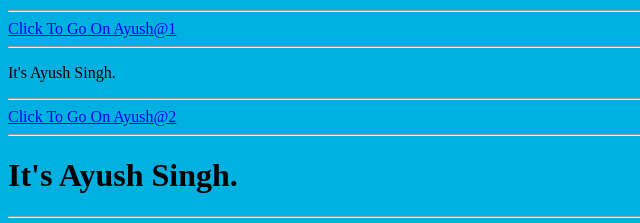
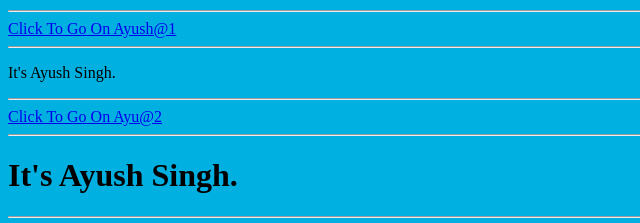
Before and after one commit to AyushSingh05991/AyushSingh05991, a plain HTML site: page index.html in a window 1280 px wide. Shown: the part 1274-1497 px from the top of the page, 0-640 px from the left. Drawn offline with Linux system fonts and the light colour scheme.

Commit message:
Update index.html

```diff
--- a/index.html
+++ b/index.html
@@ -12,7 +12,7 @@
     It's Ayush Singh.
   </p>
   <hr>
-  <a href ="/Ayush@2.html">Click To Go On Ayush@2</a>
+  <a href ="/Ayush@2.html">Click To Go On Ayu@2</a>
   <hr>
   <h1>It's Ayush Singh.</h1>
   <hr>
```
